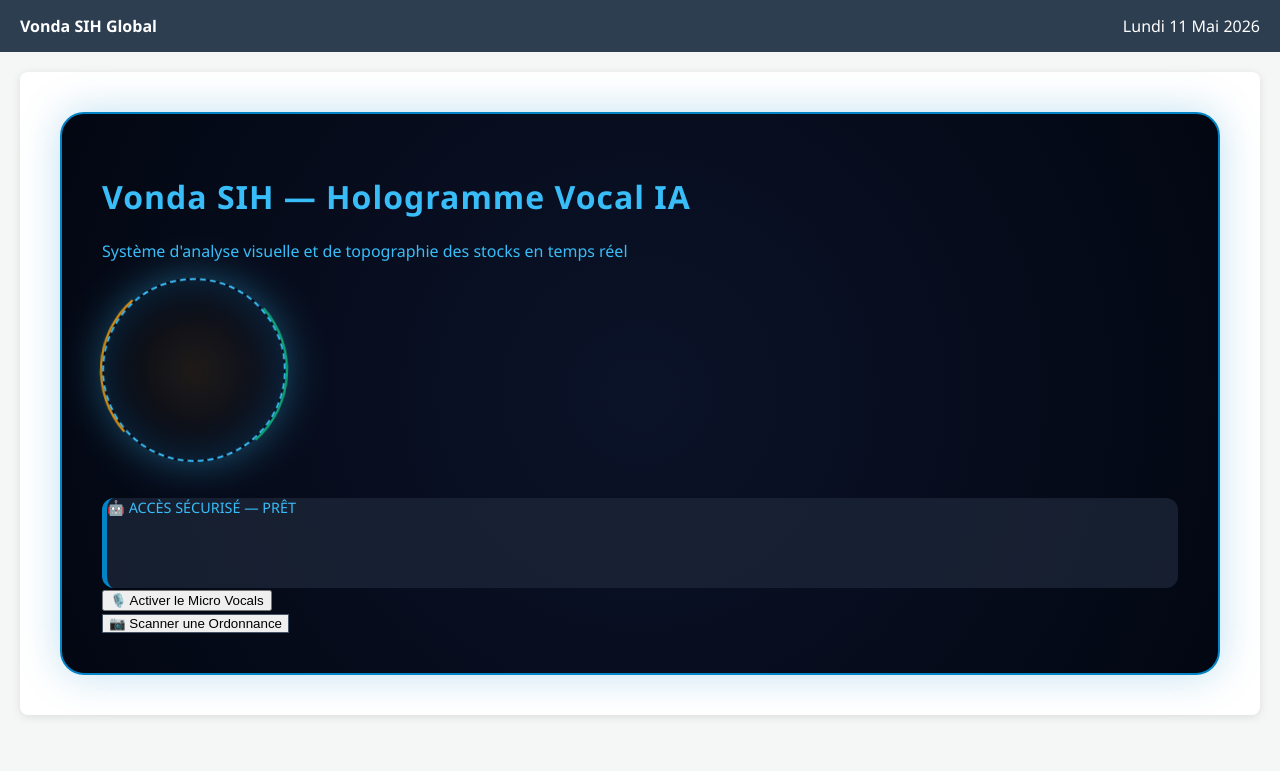
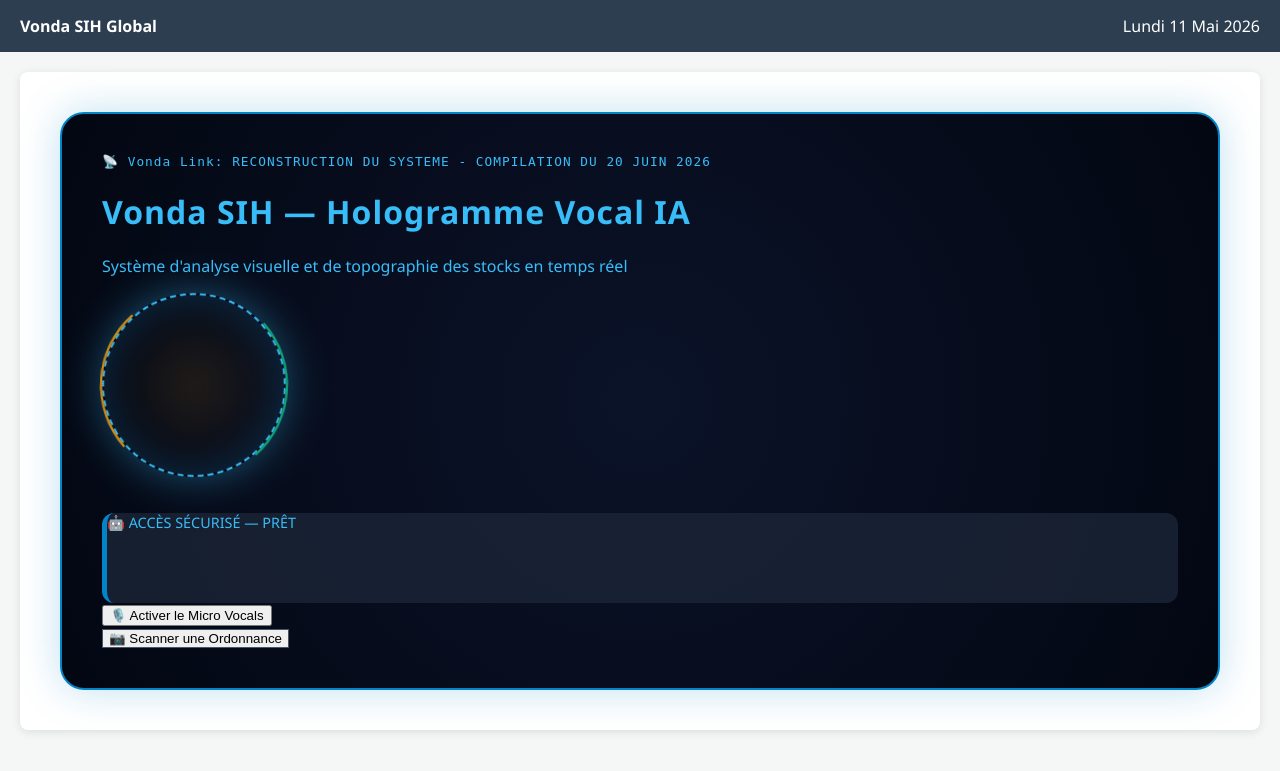
Before and after one commit to apotreemanuelv15-arch/Vonda-SIH-Global, a Django app: page /hologramme-ia/ in a window 1280 px wide. Shown: the top 771 px of the page. Run offline with Django 5.2, Linux system fonts and the light colour scheme; a user stored in the database is signed in.

Commit message:
Fix: Ultimate unified layout and force compilation date June 20

```diff
--- a/pharmacy/templates/pharmacy/hologramme_ia.html
+++ b/pharmacy/templates/pharmacy/hologramme_ia.html
@@ -59,6 +59,10 @@
 </style>
 
 <div class="container text-center my-5 hologram-viewport">
+    <div class="text-end text-muted small mb-2" style="font-family: monospace; letter-spacing: 1px; font-size: 0.8rem;">
+        📡 Vonda Link: RECONSTRUCTION DU SYSTEME - COMPILATION DU 20 JUIN 2026
+    </div>
+
     <h1 class="mb-2 text-white" style="font-weight: 800; letter-spacing: 1px;">
         Vonda SIH — Hologramme Vocal IA
     </h1>
@@ -109,7 +113,6 @@
     let enEcoute = false;
     let enReponseVocale = false;
 
-    // Force l'activation audio pour les mobiles au moment du clic
     function forcerActivationVoixMobile() {
         const tts = window.speechSynthesis;
         const u = new SpeechSynthesisUtterance('');
@@ -132,8 +135,8 @@
                 for (let i = 0; i < dataArray.length; i++) { total += dataArray[i]; }
                 let niveauVolume = total / dataArray.length;
 
-                let scale = 1 + (niveauVolume / 60); // Plus sensible
-                let intensiteRemplissage = Math.min(niveauVolume * 2.5, 100); // Remplissage fort
+                let scale = 1 + (niveauVolume / 50);
+                let intensiteRemplissage = Math.min(niveauVolume * 3, 100);
 
                 if (enEcoute) {
                     hologramCore.style.transform = `scale(${scale})`;
@@ -157,8 +160,8 @@
 
     if (SpeechRecognition) {
         const recognition = new SpeechRecognition();
-        recognition.continuous = false; // Mode séquentiel propre : écoute, s'arrête, analyse
-        recognition.interimResults = false; // Désactivé pour éliminer définitivement le bégaiement intermédiaire
+        recognition.continuous = false;
+        recognition.interimResults = false;
         recognition.lang = 'fr-FR';
 
         btnParler.addEventListener('click', () => {
@@ -173,7 +176,7 @@
                 hologramCore.style.borderColor = "#f59e0b";
                 waveContainer.style.opacity = "1";
                 statutIA.innerText = "👂 ÉCOUTE EN COURS... PARLEZ MAINTENANT";
-                reponseTexte.innerText = "Parlez maintenant (votre phrase s'affichera à la fin)...";
+                reponseTexte.innerText = "Prononcez clairement le nom d'un produit (ex: Paracétamol)...";
 
                 recognition.start();
                 btnParler.innerText = "🛑 Analyser";
@@ -241,9 +244,10 @@
             hologramCore.style.borderColor = "#38bdf8";
             waveContainer.style.opacity = "0";
         }
+    } else {
+        statutIA.innerText = "❌ RECONNAISSANCE VOCALE NON SUPPORTÉE.";
     }
 
-    // Caméra native (100% stable)
     btnCamera.addEventListener('click', () => {
         statutIA.innerText = "📷 INITIALISATION DU CAPTEUR VISUEL OPTIQUE...";
         const inputCamera = document.createElement('input');
```
